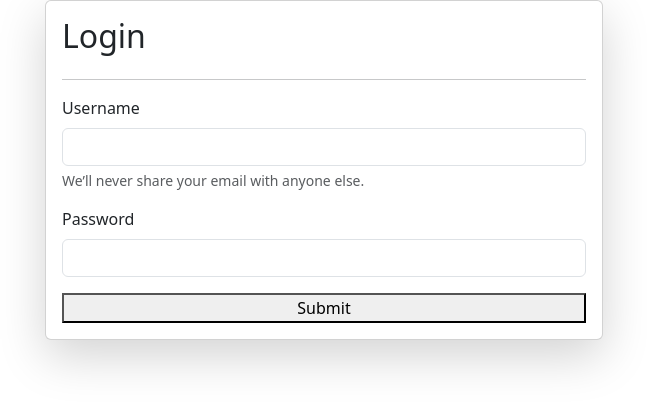
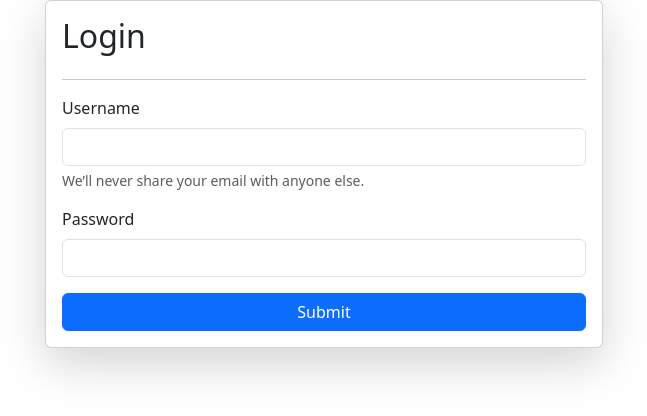
Before and after one commit to shriyajain24/Django-Learning, a Django app: page /login/ in a window 1280 px wide. Shown: the top 416 px of the page, without its empty margins (316-963 px from the left). Run offline with Django 5.2, Linux system fonts and the light colour scheme.

Commit message:
Fix button class for submit in login form

```diff
--- a/Recipe_Project/templates/login.html
+++ b/Recipe_Project/templates/login.html
@@ -20,7 +20,7 @@
               <input type="password" class="form-control" id="exampleInputPassword1">
             </div>
 
-            <button type="submit" class="btn-solid theme-primary">Submit</button>
+            <button type="submit" class="btn btn-primary w-100">Submit</button>
 
 
 
```
